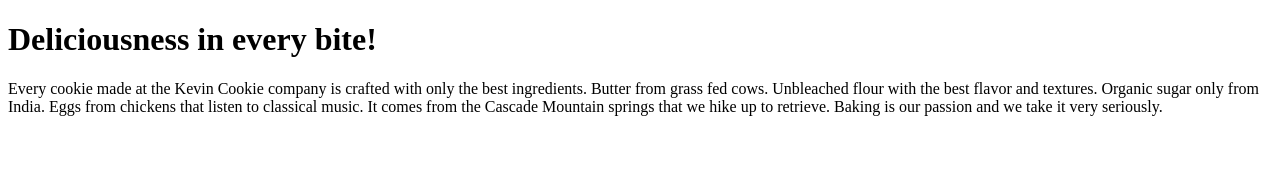
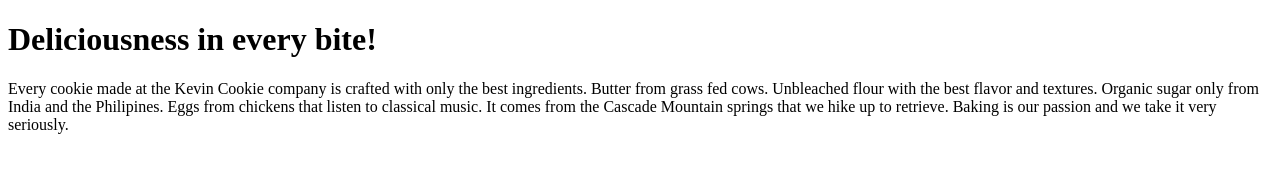
Before and after one commit to nicoMiracle/cutieloony, a plain HTML site: page index.htm in a window 1280 px wide. Drawn offline with Linux system fonts and the light colour scheme.

Commit message:
Update index.htm

```diff
--- a/index.htm
+++ b/index.htm
@@ -4,7 +4,7 @@
 
 <h1>Deliciousness in every bite!</h1>
 
-<p>Every cookie made at the Kevin Cookie company is crafted with only the best ingredients. Butter from grass fed cows. Unbleached flour with the best flavor and textures. Organic sugar only from India. Eggs from chickens that listen to classical music. It comes from the Cascade Mountain springs that we hike up to retrieve. Baking is our passion and we take it very seriously.</p>
+<p>Every cookie made at the Kevin Cookie company is crafted with only the best ingredients. Butter from grass fed cows. Unbleached flour with the best flavor and textures. Organic sugar only from India and the Philipines. Eggs from chickens that listen to classical music. It comes from the Cascade Mountain springs that we hike up to retrieve. Baking is our passion and we take it very seriously.</p>
 
 </body>
 </html>
```
